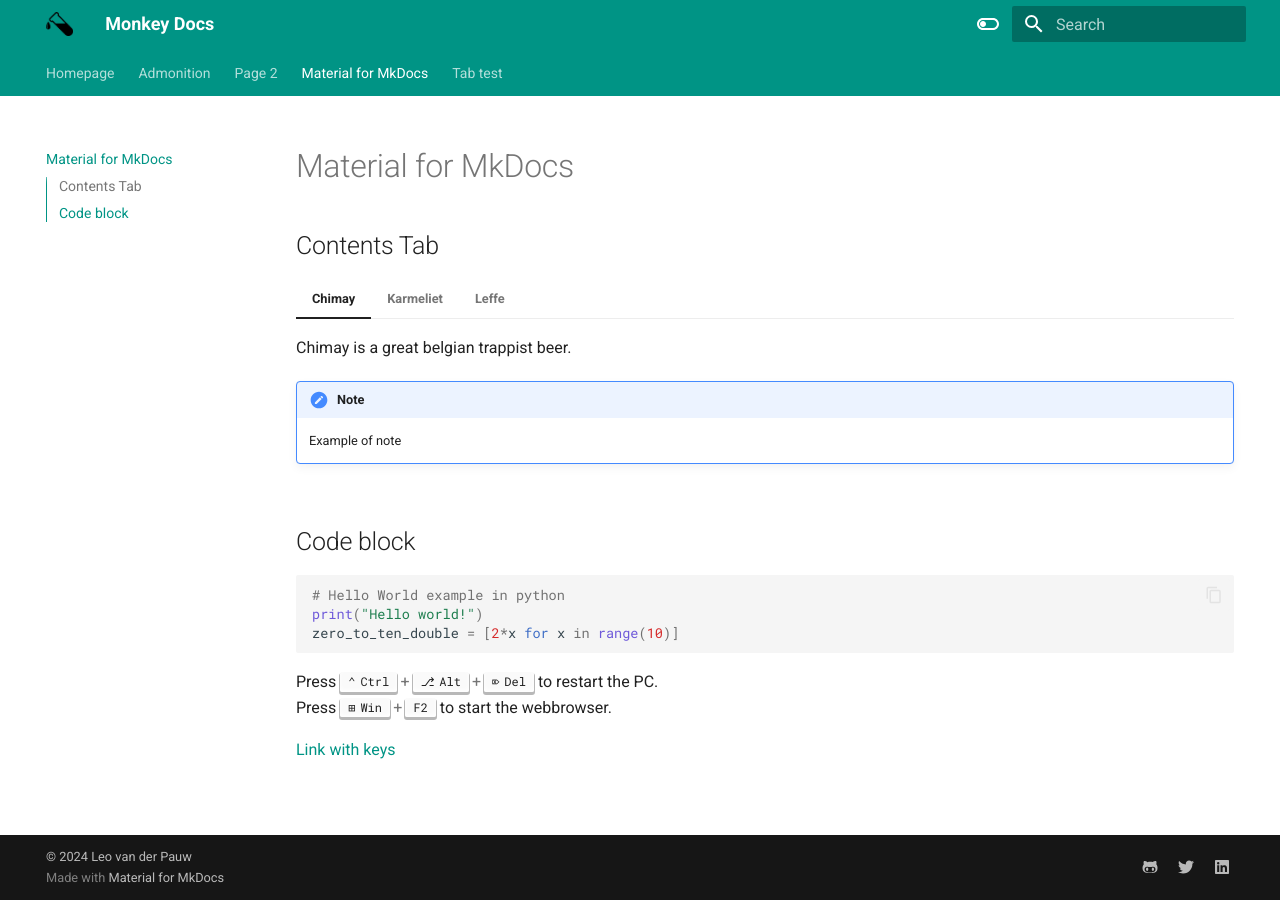
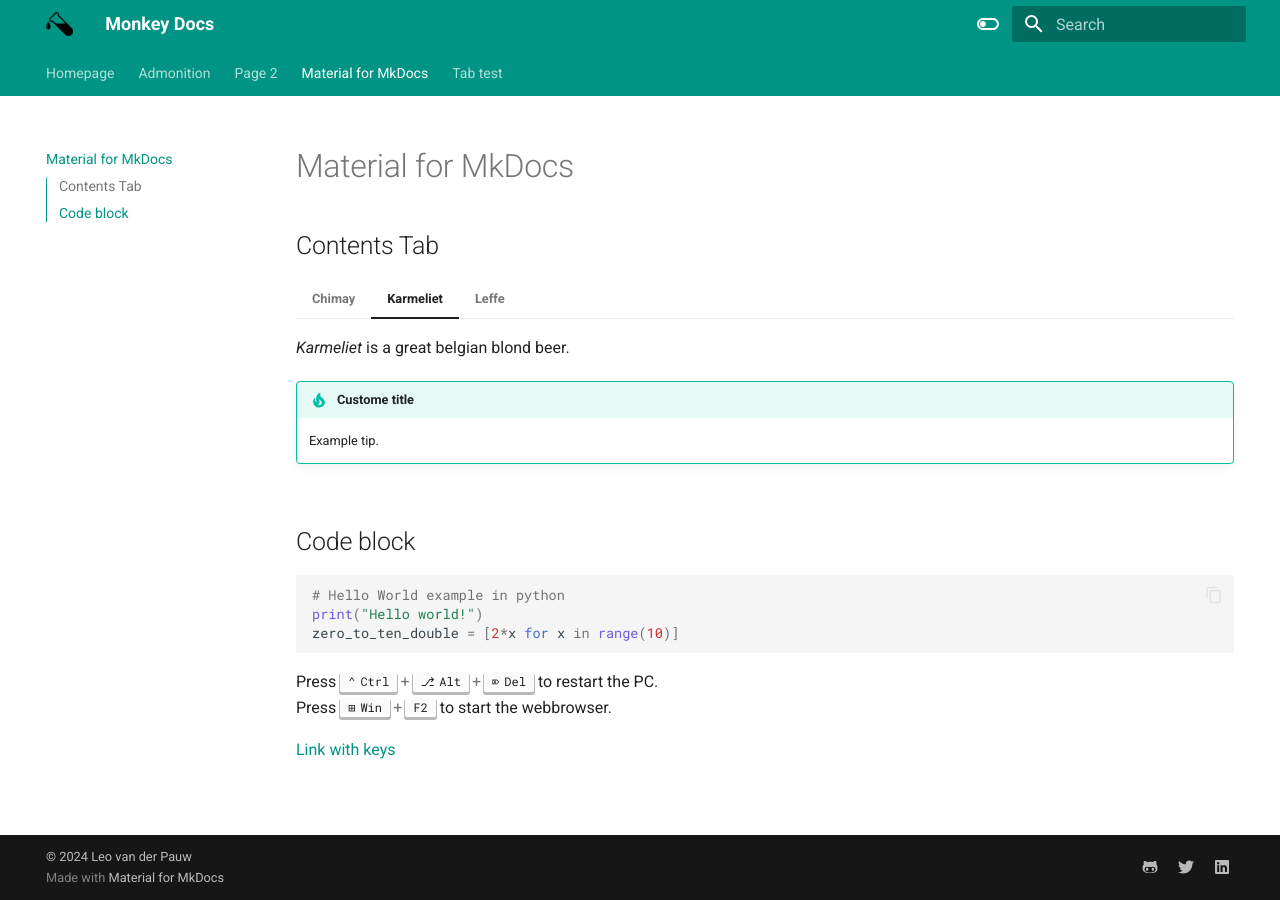
Before and after one commit to lp182501/mkdocs, an MkDocs documentation site: the page built from docs/page3.md, in a window 1280 px wide. Built offline with MkDocs 1.6.1 and Material for MkDocs 9.7.7, drawn with Linux system fonts in a browser that asks for light colours.

Commit message:
Update page3.md

```diff
--- a/docs/page3.md
+++ b/docs/page3.md
@@ -7,7 +7,7 @@
     !!! Note
         Example of note
 
-=== "Karmeliet"
+===+ "Karmeliet"
     *Karmeliet* is a great belgian blond beer.
     !!! tip "Custome title"
         Example tip.
```
